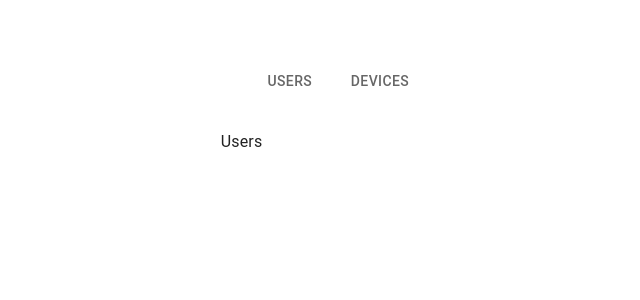
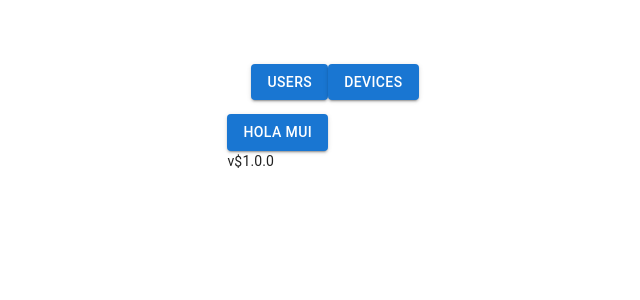
Before and after one commit to cocot3ro/SmartAC, a React (Vite) app in the folder SmartAC/webApp/: page /users in a window 1280 px wide. Shown: the top 300 px of the page, without its empty margins (305-945 px from the left). Built offline with nearby package versions, Linux system fonts and the light colour scheme.

Commit message:
Setup localization

```diff
--- /dev/null
+++ b/SmartAC/webApp/public/locales/en/translation.json
@@ -0,0 +1,3 @@
+{
+  "app_title": "SmartAC"
+}
--- /dev/null
+++ b/SmartAC/webApp/public/locales/es/translation.json
@@ -0,0 +1,3 @@
+{
+  "app_title": "SmartAC"
+}
--- a/SmartAC/webApp/src/App.tsx
+++ b/SmartAC/webApp/src/App.tsx
@@ -1,28 +1,31 @@
 import "./App.css";
 import {Routes, Route, useNavigate} from "react-router-dom";
-import {CssBaseline, Tab, Tabs, Toolbar} from "@mui/material";
+import {CssBaseline, Toolbar, Button} from "@mui/material";
+import useLocalizeDocumentAttributes from "./i18n/useLocalizeDocumentAttributes.ts";
 import Devices from "./Pages/Devices/Devices.tsx";
 import Users from "./Pages/Users/Users.tsx";
+import Footer from "./components/Footer/Footer.tsx";
 
 function App() {
 
     let navigate = useNavigate();
 
+    useLocalizeDocumentAttributes();
+
     return (
         <>
             <CssBaseline/>
-            <main className="main-content">
-                <Toolbar className="navbar">
-                    <Tabs>
-                        <Tab label="Users" onClick={() => navigate("/users")}/>
-                        <Tab label="Devices" onClick={() => navigate("/devices")}/>
-                    </Tabs>
-                </Toolbar>
+            <Toolbar className="navbar">
+                <Button variant={"contained"} onClick={() => navigate("/users")}>Users</Button>
+                <Button variant={"contained"} onClick={() => navigate("/devices")}>Devices</Button>
+            </Toolbar>
+            <main className={"main-content"}>
                 <Routes>
                     <Route path="/users" element={<Users/>}/>
                     <Route path="/devices" element={<Devices/>}/>
                 </Routes>
             </main>
+            <Footer/>
         </>
     );
 }
--- a/SmartAC/webApp/src/Pages/Users/Users.tsx
+++ b/SmartAC/webApp/src/Pages/Users/Users.tsx
@@ -1,6 +1,10 @@
+import {Button} from "@mui/material";
+
 function Users() {
     return (
-        <p>Users</p>
+        <Button variant="contained">
+            Hola MUI
+        </Button>
     );
 }
 
--- /dev/null
+++ b/SmartAC/webApp/src/components/Footer/Footer.tsx
@@ -0,0 +1,13 @@
+import "./Footer.css";
+import {Typography} from "@mui/material";
+import packageJson from '../../../package.json';
+
+export default function Footer() {
+    return (
+        <footer>
+            <Typography variant="body2">
+                v${packageJson.version}
+            </Typography>
+        </footer>
+    );
+}
--- /dev/null
+++ b/SmartAC/webApp/src/i18n/config.ts
@@ -0,0 +1,24 @@
+import i18n from "i18next";
+import LanguageDetector from "i18next-browser-languagedetector";
+import HttpApi from "i18next-http-backend";
+import {initReactI18next} from "react-i18next";
+
+export const supportedLngs = {
+    en: "English",
+    es: "Español",
+};
+
+i18n
+    .use(HttpApi)
+    .use(LanguageDetector)
+    .use(initReactI18next)
+    .init({
+        fallbackLng: "en",
+        supportedLngs: Object.keys(supportedLngs),
+        debug: true,
+        interpolation: {
+            escapeValue: false,
+        },
+    });
+
+export default i18n;
--- /dev/null
+++ b/SmartAC/webApp/src/i18n/useLocalizeDocumentAttributes.ts
@@ -0,0 +1,19 @@
+import {useEffect} from "react";
+import {useTranslation} from "react-i18next";
+
+export default function useLocalizeDocumentAttributes() {
+    const {t, i18n} = useTranslation();
+
+    useEffect(() => {
+        if (i18n.resolvedLanguage) {
+
+            // Set the <HTML lang> attribute.
+            document.documentElement.lang = i18n.resolvedLanguage;
+
+            // Set the <HTML dir> attribute.
+            document.documentElement.dir = i18n.dir(i18n.resolvedLanguage);
+        }
+
+        document.title = t("app_title");
+    }, [i18n, i18n.resolvedLanguage, t]);
+}
--- a/SmartAC/webApp/src/index.tsx
+++ b/SmartAC/webApp/src/index.tsx
@@ -2,6 +2,7 @@ import React from 'react';
 import ReactDOM from 'react-dom/client';
 import {MemoryRouter} from "react-router-dom";
 import App from "./App.tsx";
+import './i18n/config.ts';
 
 const rootElement = document.getElementById('root');
 if (!rootElement) throw new Error('Failed to find the root element');
```
Also changed, not shown: SmartAC/package.json (+6 -1 lines), SmartAC/webApp/src/components/Footer/Footer.css (added), 1 other file (tests, documents, lock files or other folders).
